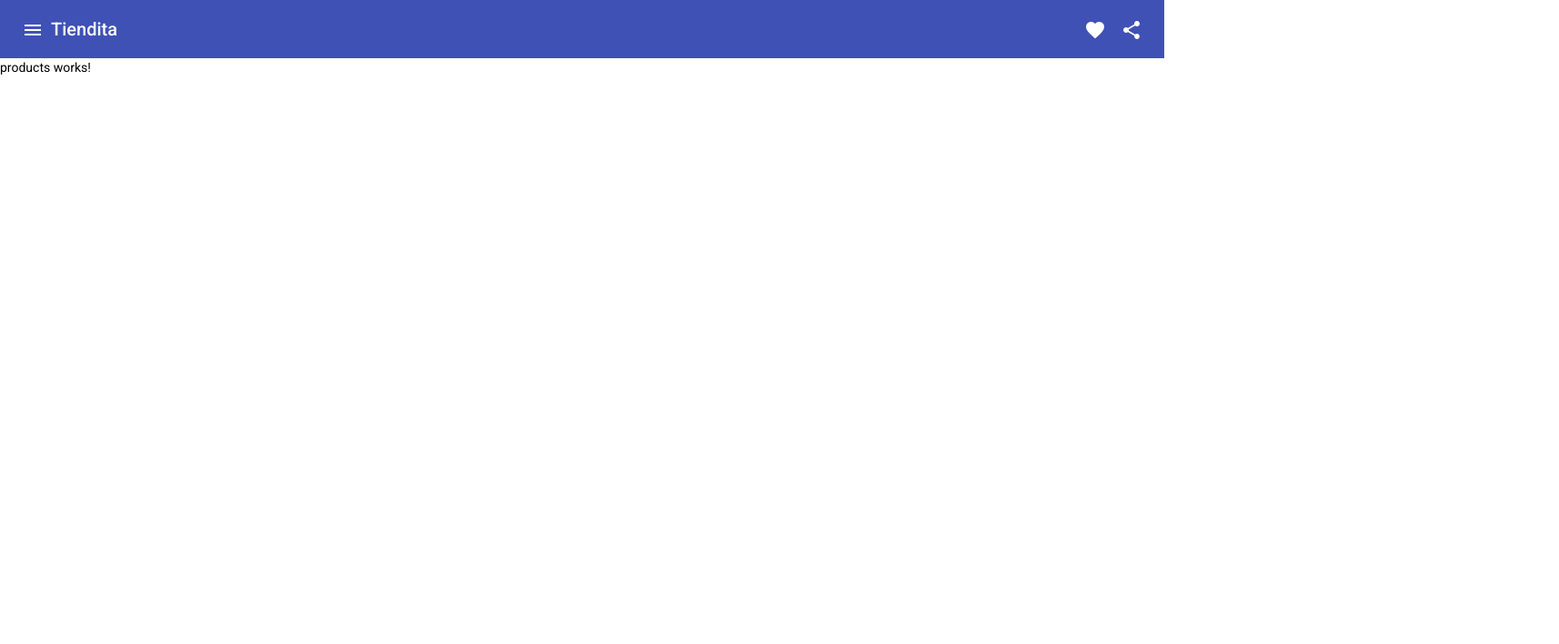
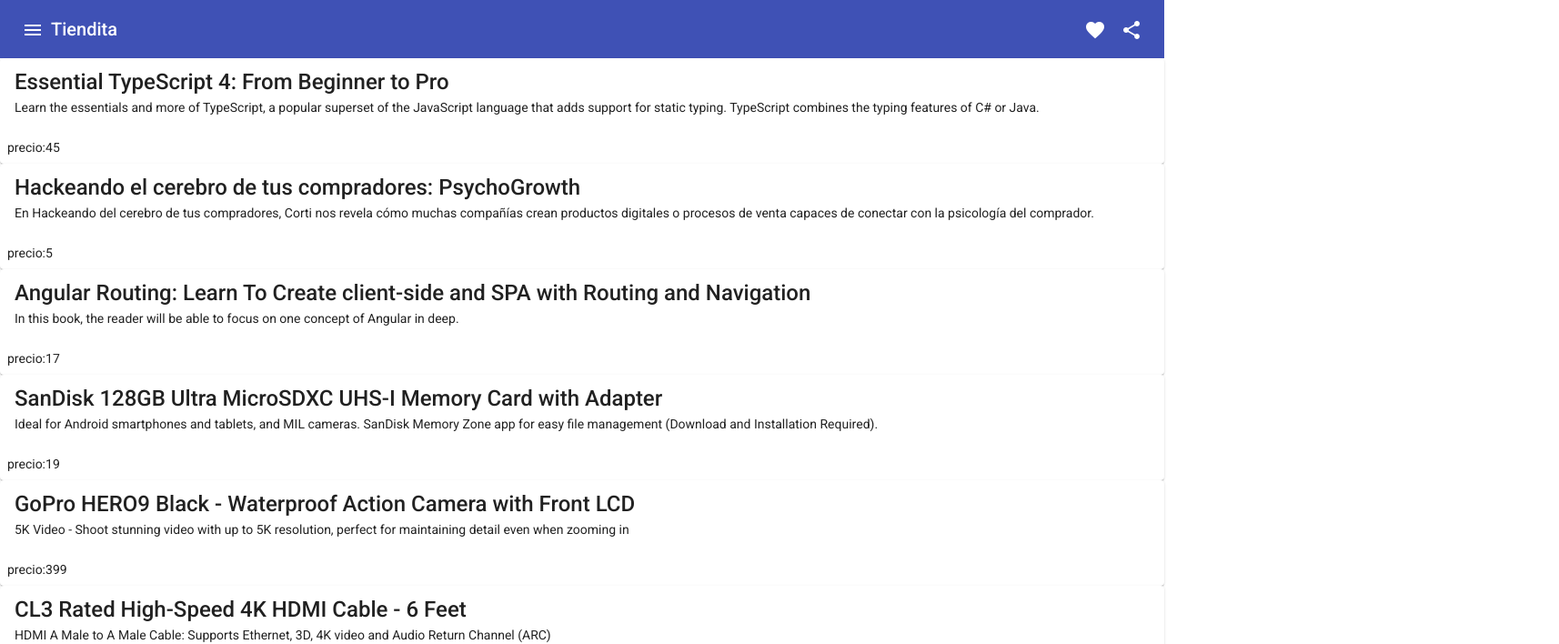
Before and after one commit to VicoVillca/angular-my-store, an Angular app: page /products in a window 1280 px wide. Shown: the top 708 px of the page at 91% size, 1714 px wide, since content can reach past the window. Built offline with nearby package versions, Linux system fonts and the light colour scheme; data requests are answered from the project's data file.

Commit message:
conectamso con heroku

```diff
--- a/src/app/material.module.ts
+++ b/src/app/material.module.ts
@@ -3,12 +3,14 @@ import { MatSliderModule } from '@angular/material/slider';
 import {MatToolbarModule} from '@angular/material/toolbar';
 import {MatIconModule} from '@angular/material/icon';
 import {MatButtonModule} from '@angular/material/button';
+import {MatCardModule} from '@angular/material/card';
 @NgModule ({
   exports:[
     MatSliderModule,
     MatToolbarModule,
     MatIconModule,
-    MatButtonModule
+    MatButtonModule,
+    MatCardModule
   ]
 })
 export class MaterialModule{}
--- a/src/app/pages/products/products.component.html
+++ b/src/app/pages/products/products.component.html
@@ -1 +1,11 @@
-<p>products works!</p>
+<section class="products">
+    <mat-card class="card" *ngFor="let product of products">
+     <mat-card-title>{{product.name}}</mat-card-title>
+     <mat-card-content>{{product.description}}</mat-card-content>
+     <mat-card-actions>precio:{{product.price}}</mat-card-actions>
+    </mat-card>
+</section>
+
+<pre>
+    {{products | json}}
+</pre>
--- a/src/app/pages/products/products.component.ts
+++ b/src/app/pages/products/products.component.ts
@@ -1,5 +1,6 @@
 import { Component, OnInit } from '@angular/core';
 import { tap } from 'rxjs/operators';
+import { Producto } from './interfaces/product.interface';
 
 import { ProductsService } from './services/products.service';
 
@@ -9,13 +10,13 @@ import { ProductsService } from './services/products.service';
   styleUrls: ['./products.component.css']
 })
 export class ProductsComponent implements OnInit {
-
+  products!:Producto[];
   constructor(private productSvc: ProductsService) { }
 
   ngOnInit(): void {
     this.productSvc.getProducts()
     .pipe(
-      tap(res => console.log(res))
+      tap(res => this.products=res)
     )
     .subscribe();
   }
--- a/src/app/pages/products/products.module.ts
+++ b/src/app/pages/products/products.module.ts
@@ -3,6 +3,7 @@ import { CommonModule } from '@angular/common';
 
 import { ProductsRoutingModule } from './products-routing.module';
 import { ProductsComponent } from './products.component';
+import { MaterialModule } from 'src/app/material.module';
 
 
 @NgModule({
@@ -11,7 +12,8 @@ import { ProductsComponent } from './products.component';
   ],
   imports: [
     CommonModule,
-    ProductsRoutingModule
+    ProductsRoutingModule,
+    MaterialModule
   ]
 })
 export class ProductsModule { }
--- a/src/app/pages/products/services/products.service.ts
+++ b/src/app/pages/products/services/products.service.ts
@@ -9,7 +9,7 @@ import { Producto } from '../interfaces/product.interface';
 export class ProductsService {
   private apiUrl=environment.apiUrl+"/products";
   constructor(private http:HttpClient) { }
-  getProducts(): Observable<Producto[]>{
+  getProducts(): Observable< Producto[]>{
     console.log(this.apiUrl);
     return this.http.get<Producto[]>(this.apiUrl);
   }
--- a/src/environments/environment.prod.ts
+++ b/src/environments/environment.prod.ts
@@ -1,3 +1,4 @@
 export const environment = {
+  apiUrl: 'https://app-store-spring.herokuapp.com',
   production: true
 };
```
